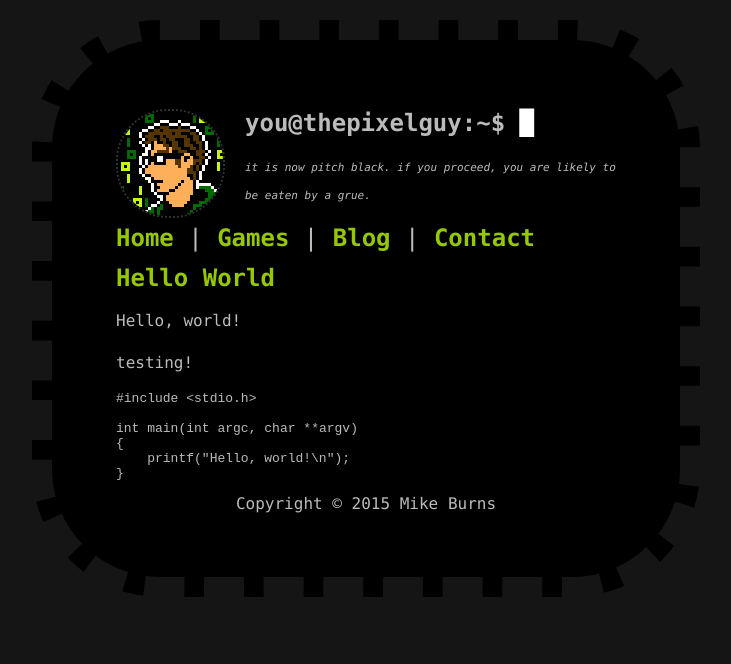
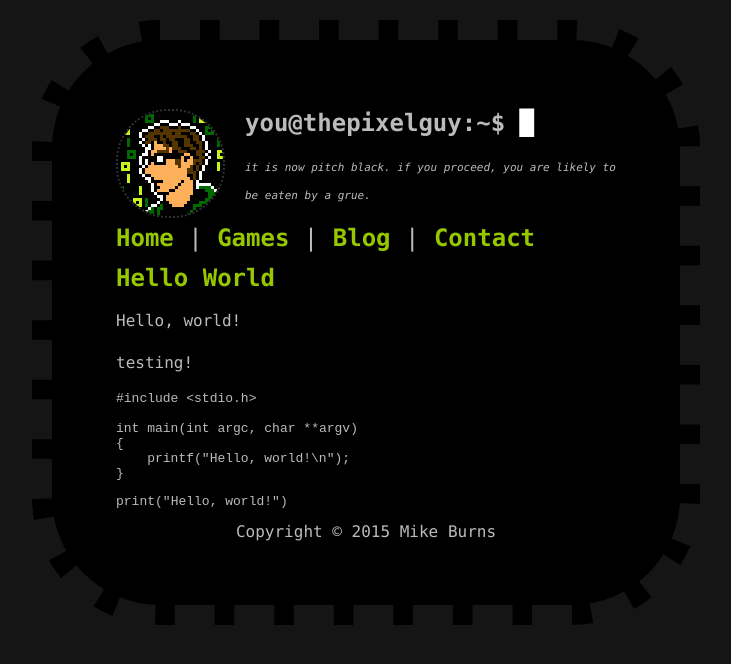
Before and after one commit to thatpixelguy/thatpixelguy.github.io, a Jekyll site: the page built from _posts/2015-03-05-hello-world.md, in a window 1280 px wide. Shown: the top 664 px of the page, without its empty margins (274-1005 px from the left). Built offline with Jekyll 4.4.1, drawn with Linux system fonts in a browser that asks for light colours.

Commit message:
Updated 2015-03-05-hello-world.md

```diff
--- a/_posts/2015-03-05-hello-world.md
+++ b/_posts/2015-03-05-hello-world.md
@@ -15,3 +15,7 @@ int main(int argc, char **argv)
     printf("Hello, world!\n");
 }
 ~~~
+
+~~~ python
+print("Hello, world!")
+~~~
```
